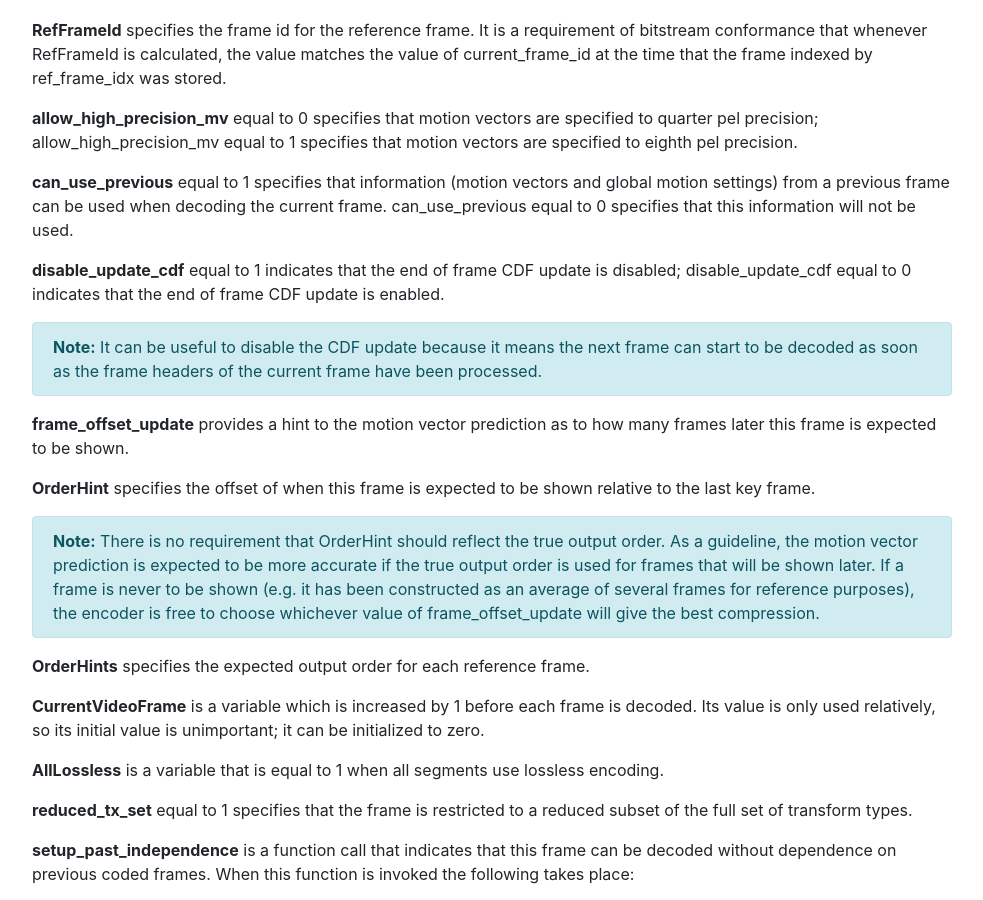
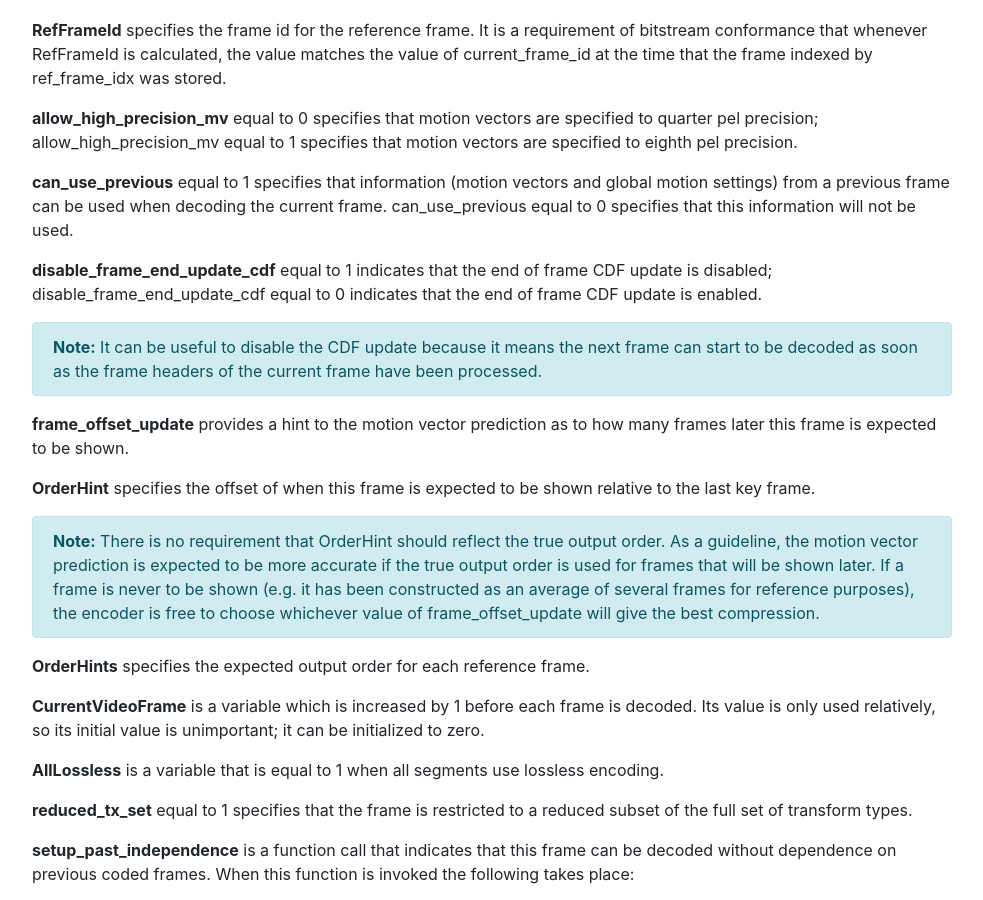
Before and after one commit to AOMediaCodec/av1-spec, a Jekyll site: the page built from 07.bitstream.semantics.md, in a window 1280 px wide and 900 px high, scrolled down 15874 px. Shown: the whole window, without its empty margins (53-1036 px from the left). Built offline with Jekyll 4.4.1, drawn with Linux system fonts in a browser that asks for light colours; nearby versions of some CDN libraries; our own code applies the rules of GitHub Pages for plain Markdown files.

Commit message:
Rename disable_update_cdf to avoid confusion with disable_cdf_update

```diff
--- a/07.bitstream.semantics.md
+++ b/07.bitstream.semantics.md
@@ -649,8 +649,8 @@ specifies that motion vectors are specified to eighth pel precision.
 from a previous frame can be used when decoding the current frame.
 can_use_previous equal to 0 specifies that this information will not be used.
 
-**disable_update_cdf** equal to 1 indicates that the end of frame CDF update is disabled;
-disable_update_cdf equal to 0 indicates that the end of frame CDF update is enabled.
+**disable_frame_end_update_cdf** equal to 1 indicates that the end of frame CDF update is disabled;
+disable_frame_end_update_cdf equal to 0 indicates that the end of frame CDF update is enabled.
 
 **Note:** It can be useful to disable the CDF update because it means the next frame can start to be decoded
 as soon as the frame headers of the current frame have been processed.
```
Also changed, not shown: 06.bitstream.syntax.md (+4 -4 lines).
